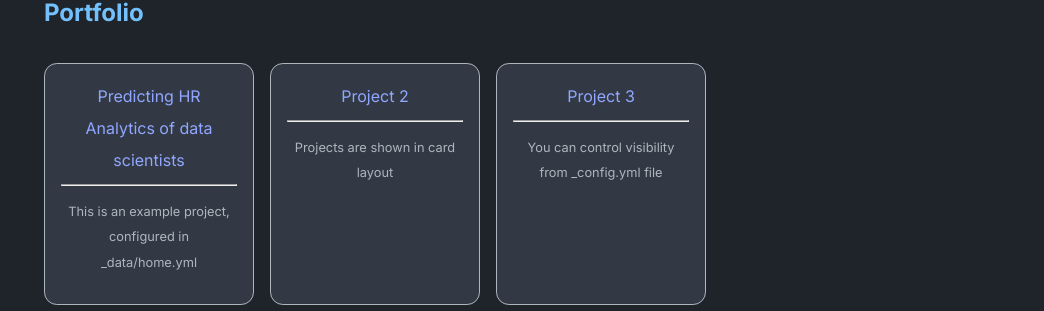
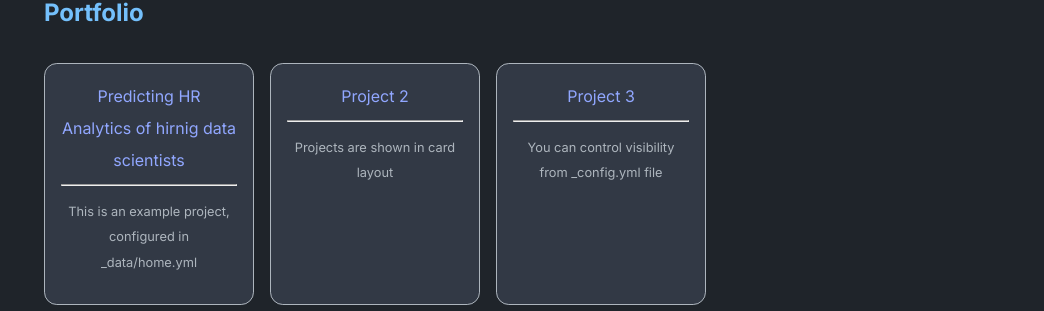
Before and after one commit to stackbit-projects/pleasant-oak-ce82d, a Jekyll site: the page built from index.md, in a window 1280 px wide. Shown: the part 376-687 px from the top of the page, without its empty margins (236-1280 px from the left). Built offline with Jekyll 4.4.1, drawn with Linux system fonts in a browser that asks for light colours.

Commit message:
home.yml: updated title in project_entries

```diff
--- a/_data/home.yml
+++ b/_data/home.yml
@@ -6,7 +6,7 @@ navbar_entries:
   - title: website
     url: 'https://www.abhinav.co'
 project_entries:
-  - title: Predicting HR Analytics of data scientists
+  - title: Predicting HR Analytics of hirnig data scientists
     url: overview-post
     desc: 'This is an example project, configured in _data/home.yml'
   - title: Project 2
```
